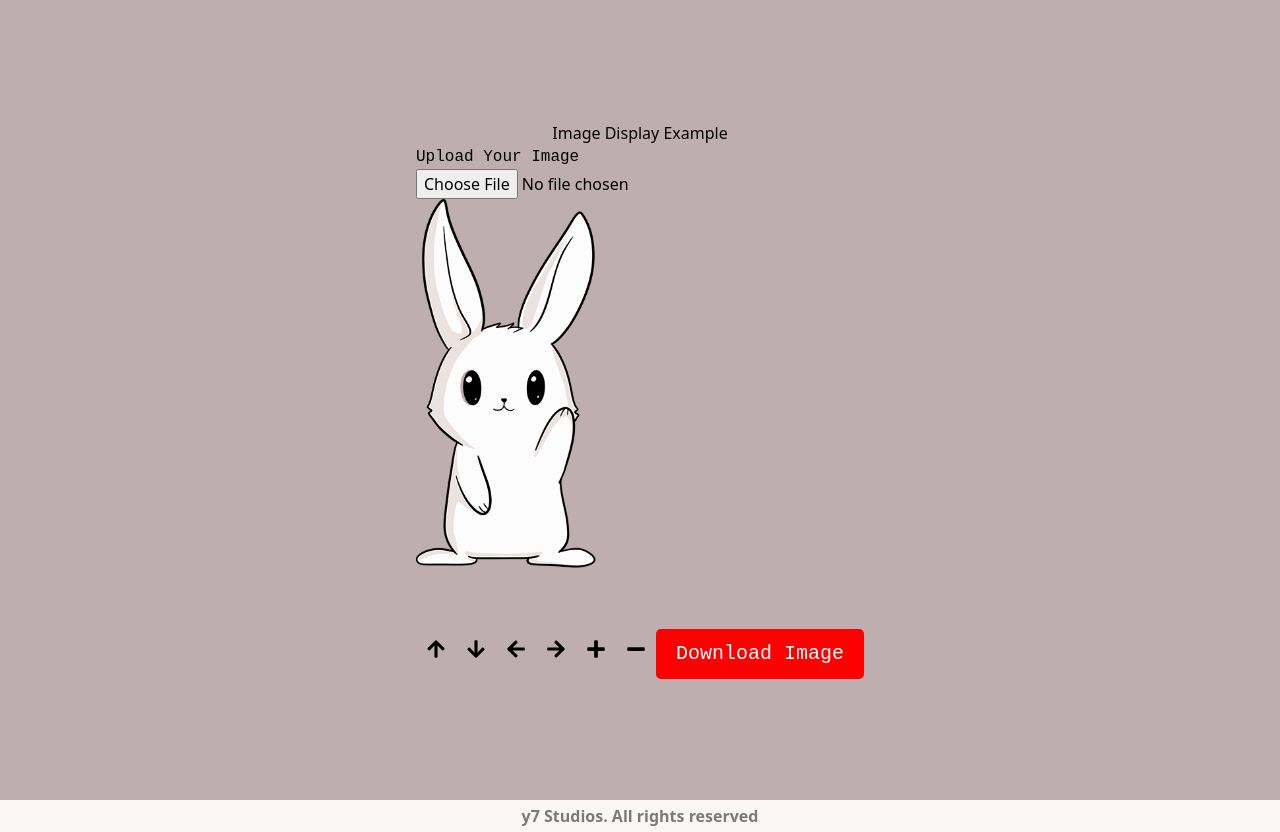
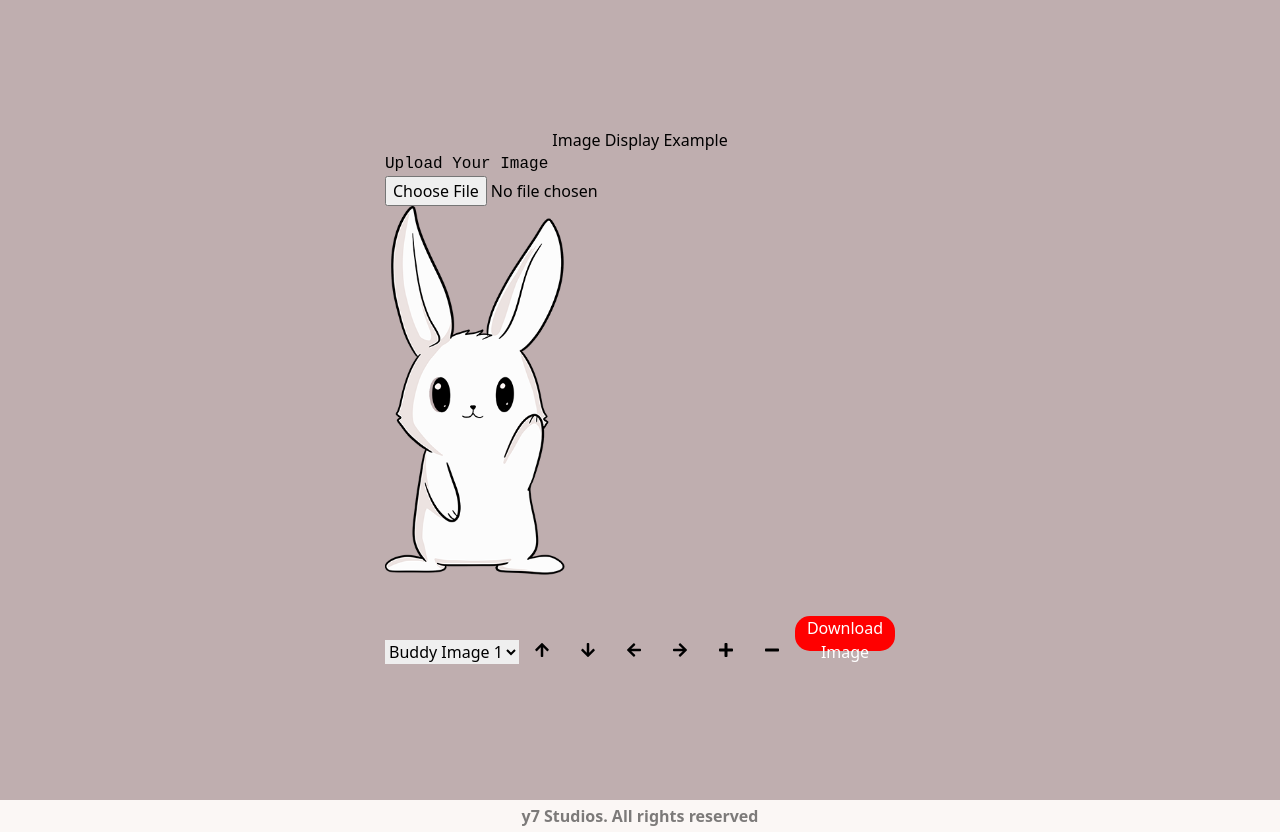
Before and after one commit to Appoxyz/BunBun, a Next.js app: page /Updating in a window 1280 px wide. Built offline with nearby package versions, Linux system fonts and the light colour scheme.

Commit message:
toggle with download working

```diff
--- a/src/components/ArtBooth/Y00tsBoothPrivate.tsx
+++ b/src/components/ArtBooth/Y00tsBoothPrivate.tsx
@@ -1,18 +1,18 @@
-import React, { useState, useRef } from 'react';
+import React, { useState, useRef, useEffect } from 'react';
 import Image from 'next/image';
-import { FaArrowUp, FaArrowDown, FaArrowLeft, FaArrowRight, FaPlus, FaMinus } from 'react-icons/fa'; // Importing react-icons
+import { FaArrowUp, FaArrowDown, FaArrowLeft, FaArrowRight, FaPlus, FaMinus } from 'react-icons/fa';
 
 const ImageDisplay: React.FC = () => {
   const [userImage, setUserImage] = useState<string | null>(null);
   const [buddyPosition, setBuddyPosition] = useState({ x: 0, y: 0 });
   const [buddySize, setBuddySize] = useState({ width: 180, height: 180 });
   const [dragging, setDragging] = useState(false);
-  const [buddyImageSrc, setBuddyImageSrc] = useState('/y00trebuilder/123456.png');
+  const [buddyImageSrc, setBuddyImageSrc] = useState('/y00trebuilder/1.png');
+  const [selectedBuddyImage, setSelectedBuddyImage] = useState(0);
+
   const canvasRef = useRef<HTMLCanvasElement | null>(null);
   const buddyRef = useRef<HTMLDivElement | null>(null);
   const containerRef = useRef<HTMLDivElement | null>(null);
-
-
 
   const buddyImages = [
     '/y00trebuilder/1.png',
@@ -23,17 +23,21 @@ const ImageDisplay: React.FC = () => {
     '/y00trebuilder/6.png',
   ];
 
+  const handleBuddyImageChange = (event: React.ChangeEvent<HTMLSelectElement>) => {
+    const selectedIndex = parseInt(event.target.value);
+    setSelectedBuddyImage(selectedIndex);
+    setBuddyImageSrc(buddyImages[selectedIndex]);
+  };
+
   const handleImageUpload = (event: React.ChangeEvent<HTMLInputElement>) => {
     if (event.target.files && event.target.files[0]) {
       const file = event.target.files[0];
       const reader = new FileReader();
-
       reader.onload = () => {
         if (typeof reader.result === 'string') {
           setUserImage(reader.result);
         }
       };
-
       reader.readAsDataURL(file);
     }
   };
@@ -90,66 +94,43 @@ const ImageDisplay: React.FC = () => {
   };
 
   const handleDownload = async () => {
-    if (!canvasRef.current || !userImage || !containerRef.current) return;
+    if (!canvasRef.current || !userImage || !containerRef.current) {
+      console.error('Canvas or container reference missing');
+      return;
+    }
 
     const canvas = canvasRef.current;
     const context = canvas.getContext('2d');
     if (!context) return;
 
-    // Create image objects using the standard HTMLImageElement constructor
     const catImage = new window.Image();
     const userUploadedImage = new window.Image();
     const buddyImage = new window.Image();
 
-    // Set the image sources
     catImage.src = '/y00trebuilder/bg.png';
     userUploadedImage.src = userImage;
     buddyImage.src = buddyImageSrc;
 
-    // Wait until all images are loaded before drawing on the canvas
-    const loadImages = () => {
-      return new Promise<void>((resolve, reject) => {
-        let loadedCount = 0;
-        const totalImages = 3;
-
-        const onLoad = () => {
-          loadedCount++;
-          if (loadedCount === totalImages) {
-            resolve();
-          }
-        };
-
-        catImage.onload = onLoad;
-        userUploadedImage.onload = onLoad;
-        buddyImage.onload = onLoad;
-
-        // Handle image loading errors
-        catImage.onerror = reject;
-        userUploadedImage.onerror = reject;
-        buddyImage.onerror = reject;
-      });
-    };
-
-    try {
-      await loadImages();
+    await Promise.all([
+      new Promise((resolve) => (catImage.onload = resolve)),
+      new Promise((resolve) => (userUploadedImage.onload = resolve)),
+      new Promise((resolve) => (buddyImage.onload = resolve)),
+    ]);
 
     const scaleFactor = 5;
-      const containerWidth = containerRef.current?.offsetWidth ?? 0;
-      const containerHeight = containerRef.current?.offsetHeight ?? 0;
+    const containerWidth = containerRef.current.offsetWidth;
+    const containerHeight = containerRef.current.offsetHeight;
 
     canvas.width = containerWidth * scaleFactor;
     canvas.height = containerHeight * scaleFactor;
 
-      // Draw the background image
     context.drawImage(catImage, 0, 0, canvas.width, canvas.height);
     context.drawImage(userUploadedImage, 0, 0, canvas.width, canvas.height);
 
-      // Calculate buddy image scale
     const buddyAspectRatio = buddyImage.width / buddyImage.height;
     const scaledBuddyWidth = buddySize.width * scaleFactor;
     const scaledBuddyHeight = scaledBuddyWidth / buddyAspectRatio;
 
-      // Draw the buddy image while maintaining the aspect ratio
     context.drawImage(
       buddyImage,
       buddyPosition.x * scaleFactor,
@@ -158,18 +139,12 @@ const ImageDisplay: React.FC = () => {
       scaledBuddyHeight
     );
 
-      // Generate the data URL and trigger the download
     const dataUrl = canvas.toDataURL('image/png');
     const link = document.createElement('a');
     link.href = dataUrl;
     link.download = 'combined_image.png';
     link.click();
-    } catch (error) {
-      console.error('Error loading images:', error);
-    }
   };
-
-
 
   return (
     <div>
@@ -200,91 +175,39 @@ const ImageDisplay: React.FC = () => {
       </div>
 
       <div style={{ marginTop: '10px' }}>
-        <button
-          onClick={() => handleMove('up')}
-          style={{
-            fontSize: '20px',
-            margin: '5px',
-            padding: '5px',
-            fontFamily: 'Courier Black, monospace',
-          }}
-        >
-          <FaArrowUp />
-        </button>
-        <button
-          onClick={() => handleMove('down')}
-          style={{
-            fontSize: '20px',
-            margin: '5px',
-            padding: '5px',
-            fontFamily: 'Courier Black, monospace',
-          }}
-        >
-          <FaArrowDown />
-        </button>
-        <button
-          onClick={() => handleMove('left')}
-          style={{
-            fontSize: '20px',
-            margin: '5px',
-            padding: '5px',
-            fontFamily: 'Courier Black, monospace',
-          }}
-        >
-          <FaArrowLeft />
-        </button>
-        <button
-          onClick={() => handleMove('right')}
-          style={{
-            fontSize: '20px',
-            margin: '5px',
-            padding: '5px',
-            fontFamily: 'Courier Black, monospace',
-          }}
-        >
-          <FaArrowRight />
-        </button>
-        <button
-          onClick={() => handleSizeChange(true)}
-          style={{
-            fontSize: '20px',
-            margin: '5px',
-            padding: '5px',
-            fontFamily: 'Courier Black, monospace',
-          }}
-        >
-          <FaPlus />
-        </button>
-        <button
-          onClick={() => handleSizeChange(false)}
-          style={{
-            fontSize: '20px',
-            margin: '5px',
-            padding: '5px',
-            fontFamily: 'Courier Black, monospace',
-          }}
-        >
-          <FaMinus />
-        </button>
-        <button
-          onClick={handleDownload}
-          style={{
-            fontSize: '20px',
-            marginTop: '20px',
-            padding: '10px 20px',
-            backgroundColor: 'red',
-            color: 'white',
-            borderRadius: '5px',
-            fontFamily: 'Courier Black, monospace',
-          }}
-        >
+        <select onChange={handleBuddyImageChange} value={selectedBuddyImage}>
+          {buddyImages.map((image, index) => (
+            <option key={index} value={index}>
+              Buddy Image {index + 1}
+            </option>
+          ))}
+        </select>
+
+        <button onClick={() => handleMove('up')} style={buttonStyle}><FaArrowUp /></button>
+        <button onClick={() => handleMove('down')} style={buttonStyle}><FaArrowDown /></button>
+        <button onClick={() => handleMove('left')} style={buttonStyle}><FaArrowLeft /></button>
+        <button onClick={() => handleMove('right')} style={buttonStyle}><FaArrowRight /></button>
+        <button onClick={() => handleSizeChange(true)} style={buttonStyle}><FaPlus /></button>
+        <button onClick={() => handleSizeChange(false)} style={buttonStyle}><FaMinus /></button>
+
+        <button onClick={handleDownload} style={downloadButtonStyle}>
           Download Image
         </button>
       </div>
-
-      <canvas ref={canvasRef} style={{ display: 'none' }} />
+      <canvas ref={canvasRef} style={{ display: 'none' }}></canvas>
     </div>
   );
 };
 
+const buttonStyle = { margin: '5px', padding: '10px' };
+const downloadButtonStyle = {
+  width: '100px',
+  height: '35px',
+  borderRadius: '15px',
+  backgroundColor: 'red',
+  color: 'white',
+  border: 'none',
+  cursor: 'pointer',
+};
+
 export default ImageDisplay;
--- a/src/pages/private.tsx
+++ b/src/pages/private.tsx
@@ -29,11 +29,14 @@ export default function Home() {
                 .non-scrollable {
                     overflow: hidden;
                     height: 100vh; /* Ensure it takes full viewport height */
+                    background-color: #FFB5BA; /* Set the background color */
                 }
                 html, body {
                     height: 100%;
                     margin: 0;
                     overflow: hidden; /* Disable scrolling on the whole page */
+                    background-color: #FFB5BA; /* Ensure the background color applies to the entire page */
+                    //read colour is. BFAEAF
                 }
             `}</style>
         </main>
```
Also changed, not shown: 1 other file (tests, documents, lock files or other folders). Lines whose indentation alone changed are shown as unchanged.
